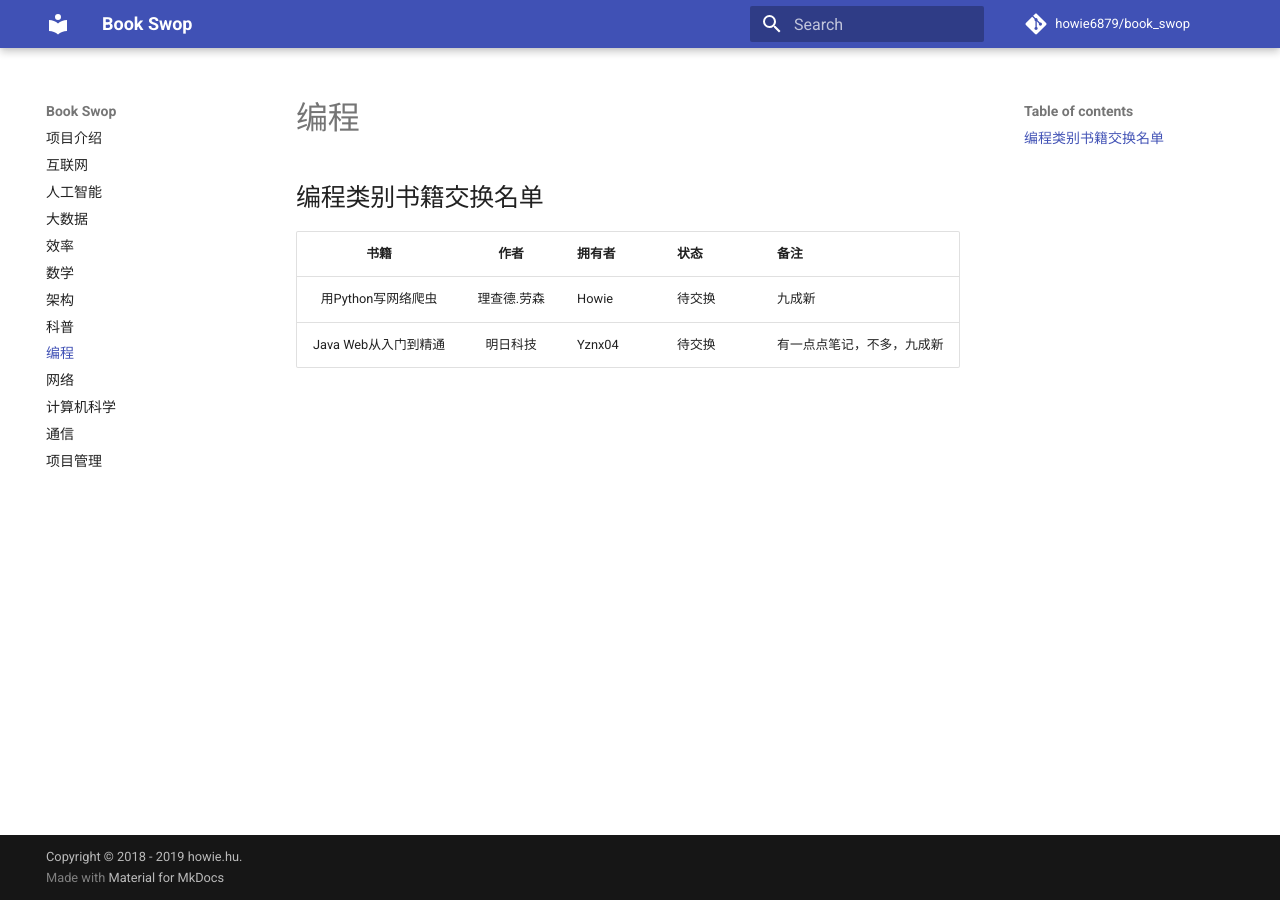
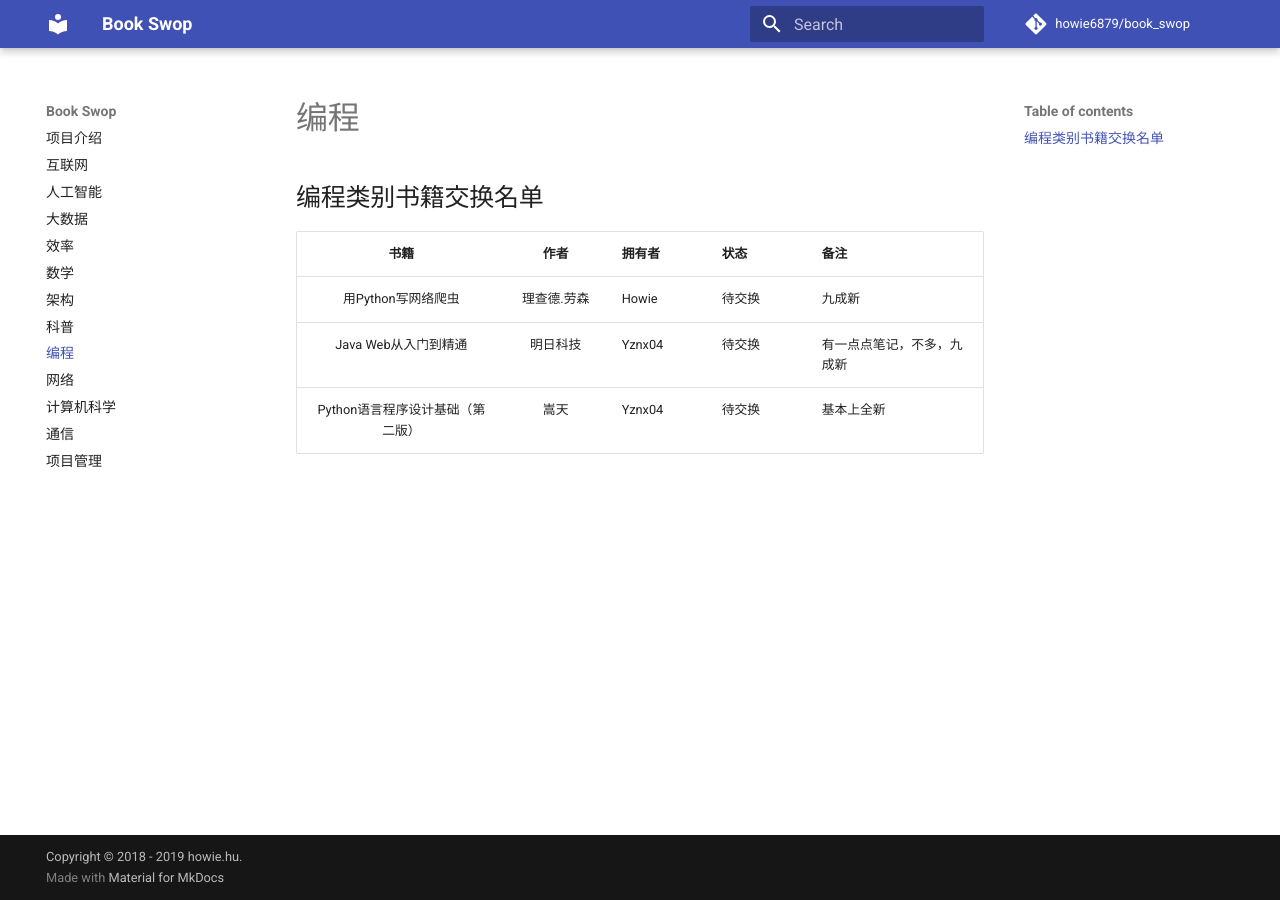
Before and after one commit to howie6879/book_swop, an MkDocs documentation site: the page built from docs/编程/README.md, in a window 1280 px wide. Built offline with MkDocs 1.6.1 and Material for MkDocs 9.7.7, drawn with Linux system fonts in a browser that asks for light colours; comment, search, counter and statistics services are not loaded.

Commit message:
add Book
添加书籍：《 Python语言程序设计基础（第二版）》

```diff
--- a/docs/编程/README.md
+++ b/docs/编程/README.md
@@ -4,3 +4,4 @@
 |:-----------:|:----:| ----- | --- | ----- |
 |  用Python写网络爬虫  | 理查德.劳森  |  Howie | 待交换 |  九成新  |
 | Java Web从入门到精通 | 明日科技 | Yznx04 | 待交换 | 有一点点笔记，不多，九成新 |
+| Python语言程序设计基础（第二版） | 嵩天 | Yznx04 | 待交换 | 基本上全新 |
```
